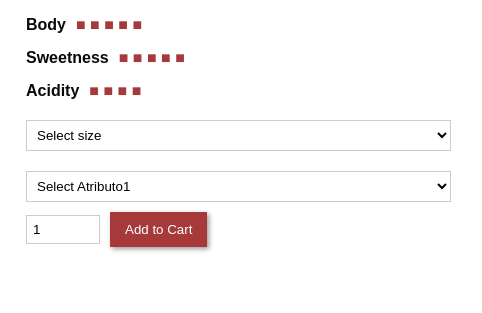
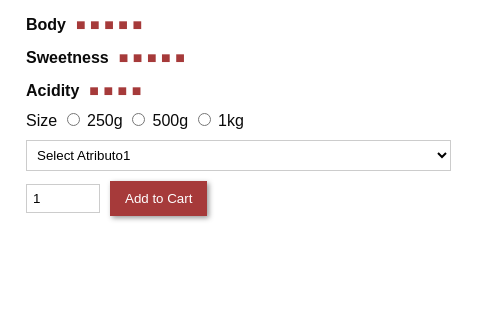
Before and after one commit to kaplack/CoffeeShop, a website: page docs/index.html in a window 1280 px wide. Shown: the part 156-469 px from the top of the page, 629-1111 px from the left. Drawn offline with Linux system fonts and the light colour scheme.

Commit message:
first commit

```diff
--- a/index.html
+++ b/docs/index.html
@@ -4,7 +4,7 @@
     <meta charset="UTF-8" />
     <meta name="viewport" content="width=device-width, initial-scale=1.0" />
     <title>Product Page</title>
-    <link rel="stylesheet" href="public/styles.css" />
+    <link rel="stylesheet" href="styles.css" />
   </head>
   <body>
     <div class="product-page row">
@@ -46,11 +46,18 @@
           </div>
         </div>
 
-        <select class="selector">
-          <option selected disabled>Select size</option>
-          <option>250g</option>
-          <option>500g</option>
-        </select>
+        <div class="radio-group">
+          <label class="group-label">Size</label>
+
+          <input type="radio" name="size" id="size-250g" value="250g" />
+          <label for="size-250g">250g</label>
+
+          <input type="radio" name="size" id="size-500g" value="500g" />
+          <label for="size-500g">500g</label>
+
+          <input type="radio" name="size" id="size-1kg" value="1kg" />
+          <label for="size-1kg">1kg</label>
+        </div>
 
         <select class="selector">
           <option selected disabled>Select Atributo1</option>
@@ -97,6 +104,6 @@
         </div>
       </div>
     </div>
-    <script src="public/script.js"></script>
+    <script src="script.js"></script>
   </body>
 </html>
```
Also changed, not shown: server.js (+5 -5 lines), docs/script.js (renamed from public/script.js), docs/styles.css (renamed from public/styles.css).
